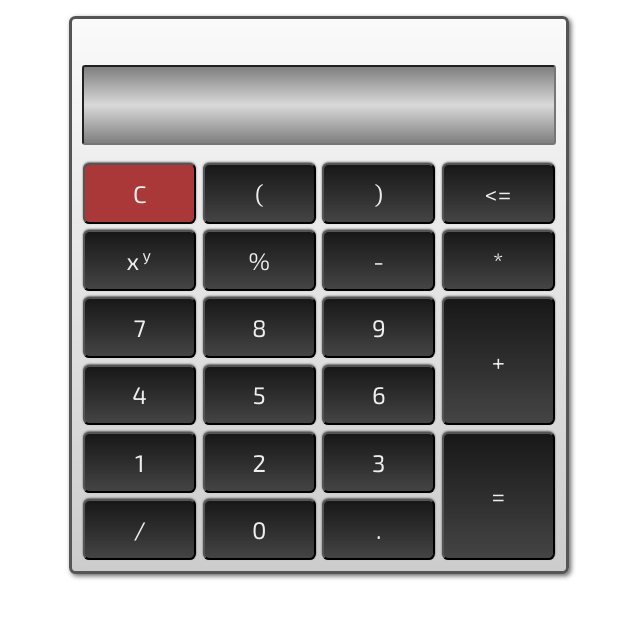
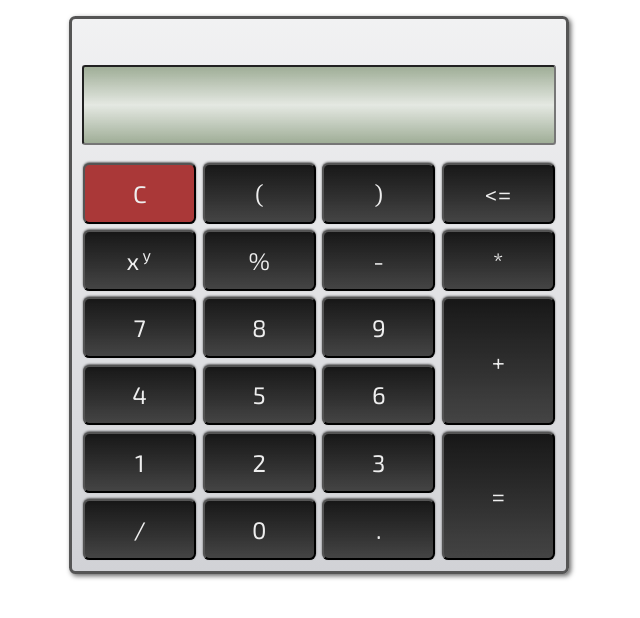
Before and after one commit to al1s/Calculator, a website: page src/index.html in a window 1280 px wide. Shown: the whole page, without its empty margins (321-961 px from the left). Drawn offline with Linux system fonts and the light colour scheme; files that its build step writes are made by us from their sources.

Commit message:
Tune screen and body color

```diff
--- a/src/style.css
+++ b/src/style.css
@@ -8,8 +8,8 @@ body {
 .main__interactive {
   background-image: linear-gradient(
     to bottom,
-    rgba(0, 0, 0, 0.02),
-    rgba(0, 0, 0, 0.2)
+    rgba(209, 210, 214, 0.3),
+    rgba(209, 210, 214, 1)
   );
   border: 3px solid #555;
   border-radius: 0.4rem;
@@ -36,10 +36,10 @@ body {
   /*  background-color: rgba(0, 0, 0, 0.15); */
   background-image: linear-gradient(
     to bottom,
-    rgba(0, 0, 0, 0.5),
-    rgba(0, 0, 0, 0.15) 50%,
-    rgba(0, 0, 0, 0.15) 50%,
-    rgba(0, 0, 0, 0.5)
+    rgba(149, 165, 140, 0.9),
+    rgba(149, 165, 140, 0.25) 50%,
+    rgba(149, 165, 140, 0.25) 50%,
+    rgba(149, 165, 140, 0.9)
   );
   color: #000;
   display: block;
@@ -71,12 +71,6 @@ body {
   grid-auto-rows: minmax(4rem, auto);
   grid-gap: 0.2rem;
 }
-
-/* @media screen and (min-width: 36rem) {
-  .main__board {
-    grid-auto-rows: 4rem;
-  }
-} */
 
 .upper-index {
   position: relative;
```
